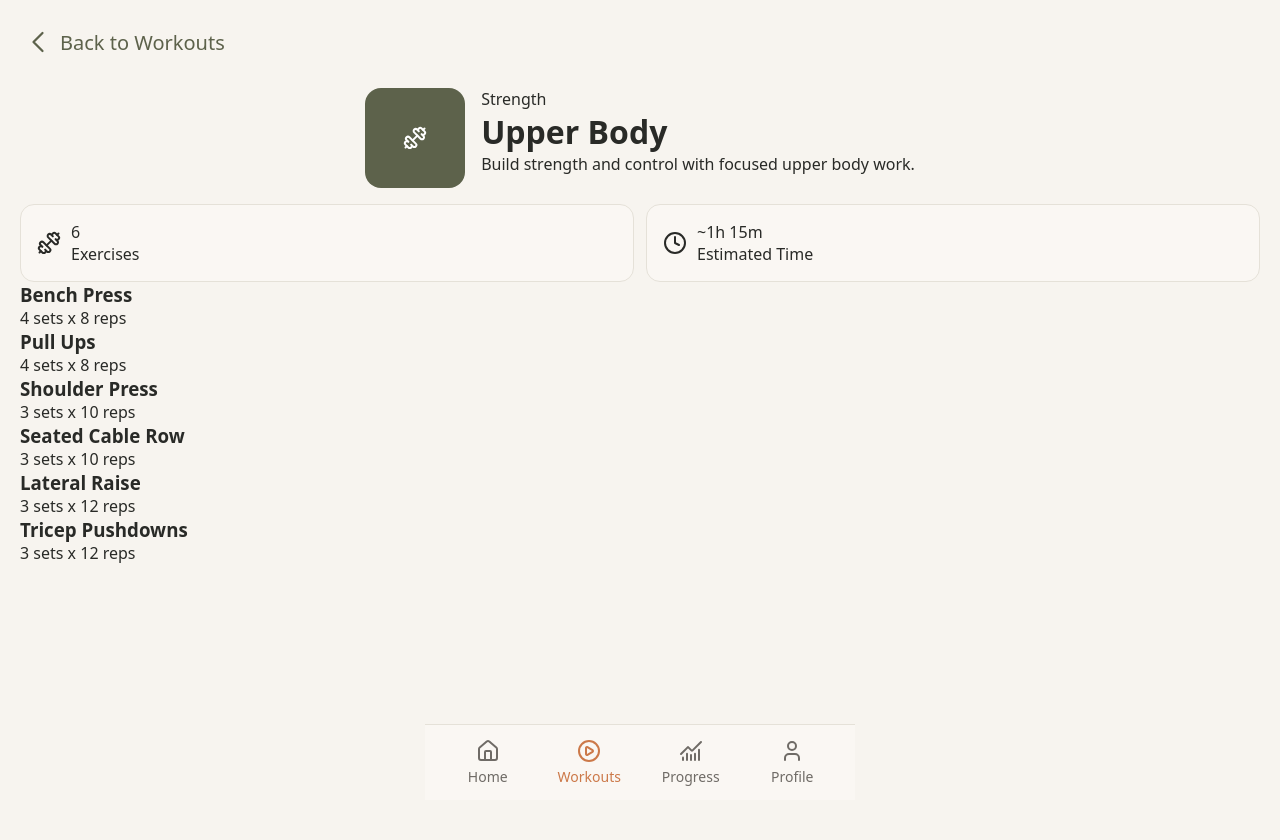
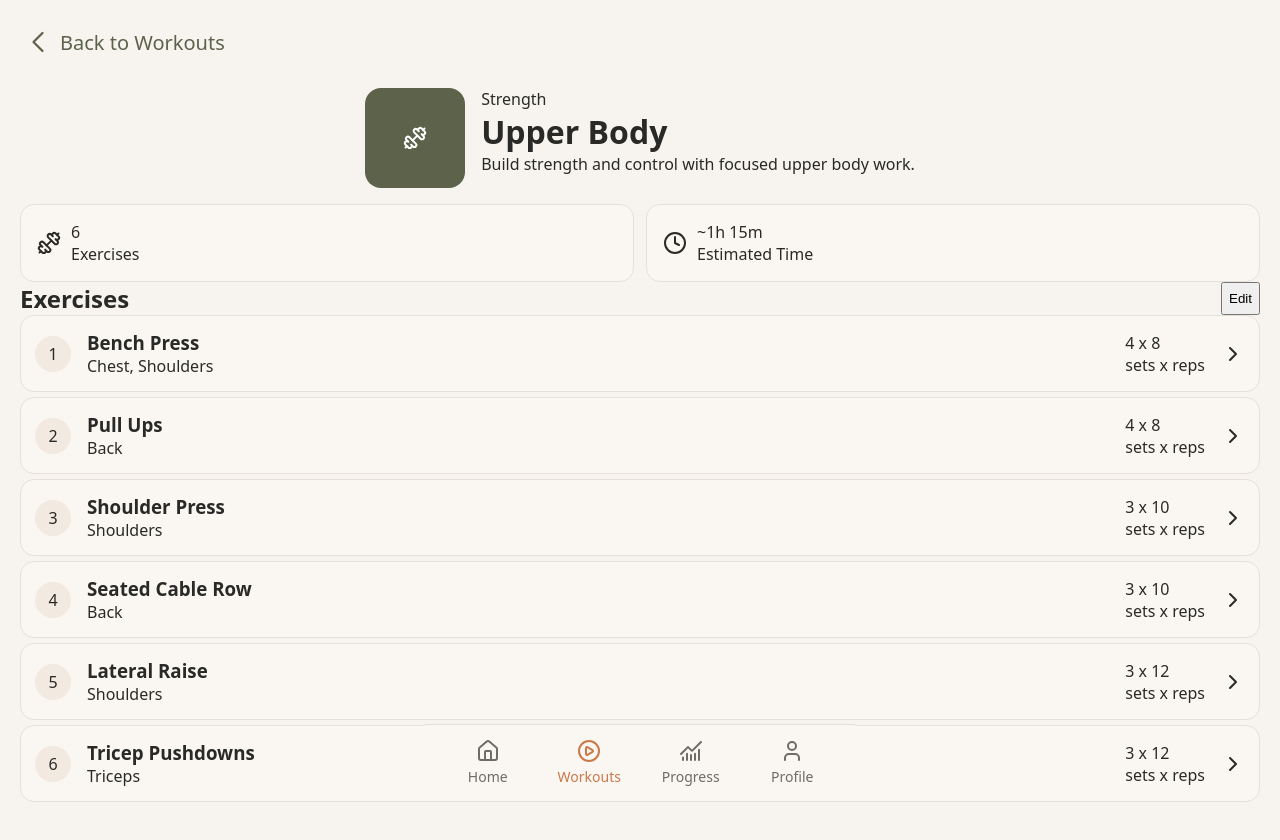
Before and after one commit to almaraz-05/vidafit, a React (Vite) app: page /workouts/1 in a window 1280 px wide. Shown: the top 840 px of the page. Before the commit the page ends 800 px from the top, so only its background shows below. Built offline with nearby package versions, Linux system fonts and the light colour scheme.

Commit message:
complete exercise list

```diff
--- a/src/components/WorkoutDetails.css
+++ b/src/components/WorkoutDetails.css
@@ -64,3 +64,44 @@
     display: flex;
     flex-direction: column;
 }
+
+.workout-details-exercises-header {
+    display: flex;
+    justify-content: space-between;
+}
+
+
+.workout-details-exercise-card {
+    display: flex;
+    gap: 16px;
+    align-items: center;
+
+    padding: 14px 14px;
+    background-color: var(--color-surface);
+    border: 1px solid var(--color-border);
+    border-radius: 14px;
+}
+
+.exercise-card-number {
+    display: flex;
+    justify-content: center;
+    align-items: center;
+    background-color: #f2e9e0;
+    border-radius: 50%;
+    width: 36px;
+    height: 36px;
+}
+
+.exercise-card-info {
+    flex: 1;
+}
+
+.workout-details-exercises-list {
+    display: flex;
+    flex-direction: column;
+    gap: 5px;
+}
+
+.exercise-card-chevron {
+    margin-left: auto;
+}
--- a/src/components/WorkoutDetails.jsx
+++ b/src/components/WorkoutDetails.jsx
@@ -1,6 +1,6 @@
 import { useParams, Link } from "react-router-dom";
 import workouts from "../data/workouts";
-import { ChevronLeft, Dumbbell, Clock } from "lucide-react";
+import { ChevronLeft, ChevronRight, Dumbbell, Clock } from "lucide-react";
 import "./WorkoutDetails.css";
 
 function WorkoutDetails() {
@@ -15,7 +15,7 @@ function WorkoutDetails() {
         <main className="workout-details">
 
             <Link to="/workouts" className="back-to-workouts">
-                <ChevronLeft size={36} strokeWidth={1.5}/>
+                <ChevronLeft size={36} strokeWidth={1.5} />
                 Back to Workouts
             </Link>
 
@@ -50,14 +50,40 @@ function WorkoutDetails() {
             </div>
 
 
+            <section className="workout-details-exercises">
+                <div className="workout-details-exercises-header">
+                    <h2>Exercises</h2>
+                    <button>Edit</button>
+                </div>
+
+                <div className="workout-details-exercises-list">
+
+                    {workout.exerciseList.map((exercise) => (
+                        <div className="workout-details-exercise-card" key={exercise.id}>
+                            <div className="exercise-card-number">
+                                {exercise.id}
+                            </div>
+                            <div className="exercise-card-info">
+                                <h3>{exercise.name}</h3>
+                                <p>{exercise.muscleGroup}</p>
+                            </div>
+
+                            <div className="exercise-card-sets">
+                                <p>{exercise.sets} x {exercise.reps}</p>
+                                <span>sets x reps</span>
+                            </div>
+
+                            <ChevronRight className="exercise-card-chevron" />
+                        </div>
+                    ))}
+
+                </div>
 
 
-            {workout.exerciseList.map((exercise) => (
-                <div key={exercise.id}>
-                    <h3>{exercise.name}</h3>
-                    <p>{exercise.sets} sets x {exercise.reps} reps</p>
-                </div>
-            ))}
+            </section>
+
+
+
         </main>
     );
 }
--- a/src/data/workouts.js
+++ b/src/data/workouts.js
@@ -15,6 +15,7 @@ const workouts = [
             {
                 id: 1,
                 name: "Bench Press",
+                muscleGroup: "Chest, Shoulders",
                 sets: 4,
                 reps: 8
             },
@@ -22,6 +23,7 @@ const workouts = [
             {
                 id: 2,
                 name: "Pull Ups",
+                muscleGroup: "Back",
                 sets: 4,
                 reps: 8
             },
@@ -29,6 +31,7 @@ const workouts = [
             {
                 id: 3,
                 name: "Shoulder Press",
+                muscleGroup: "Shoulders",
                 sets: 3,
                 reps: 10
             },
@@ -36,6 +39,7 @@ const workouts = [
             {
                 id: 4,
                 name: "Seated Cable Row",
+                muscleGroup: "Back",
                 sets: 3,
                 reps: 10
             },
@@ -43,6 +47,7 @@ const workouts = [
             {
                 id: 5,
                 name: "Lateral Raise",
+                muscleGroup: "Shoulders",
                 sets: 3,
                 reps: 12
             },
@@ -50,6 +55,7 @@ const workouts = [
             {
                 id: 6,
                 name: "Tricep Pushdowns",
+                muscleGroup: "Triceps",
                 sets: 3,
                 reps: 12
             }
@@ -69,12 +75,18 @@ const workouts = [
             {
                 id: 1,
                 name: "Barbell Squat",
+                muscleGroup: "Quads, Glutes, Hamstrings",
                 sets: 4,
                 reps: 5
             },
 
             {
-                id: "Romanian DeadLift"
+                id: 2,
+                name: "Romanian DeadLift",
+                muscleGroup: "Hamstrings, Back",
+                sets: 3,
+                reps: 8
+
             }
         ]
     },
```
Lines whose indentation alone changed are shown as unchanged.
